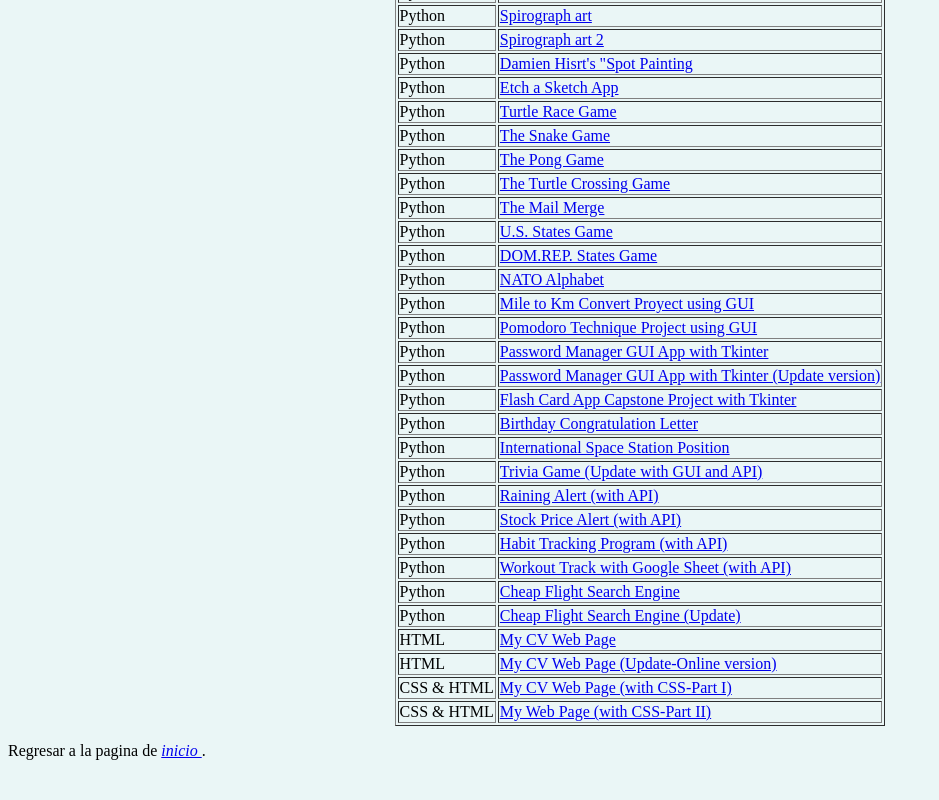
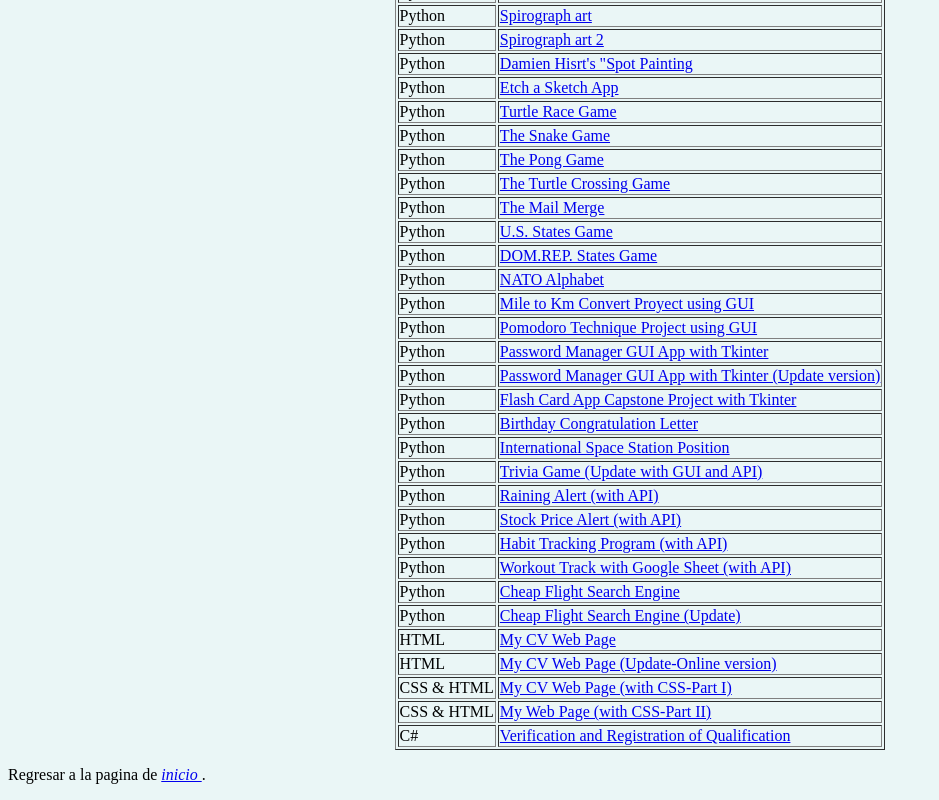
Before and after one commit to JfriasRD/cv, a plain HTML site: page python_project.html in a window 1280 px wide. Shown: the part 657-1457 px from the top of the page, without its empty margins (0-939 px from the left). Before the commit the page ends 1433 px from the top, so only its background shows below. Drawn offline with Linux system fonts and the light colour scheme.

Commit message:
python_project update

```diff
--- a/python_project.html
+++ b/python_project.html
@@ -219,6 +219,10 @@
                     <td>CSS & HTML</td>
                     <td class="project"> <a href=https://www.linkedin.com/posts/joel-jose-frias-martinez-303890127_100daysofcode-python-development-activity-6969786019327975424-sN3Q?utm_source=share&utm_medium=member_desktop>My Web Page (with CSS-Part II)</a> </td>
                 </tr>
+                <tr>
+                    <td>C#</td>
+                    <td class="project"> <a href=https://www.linkedin.com/posts/joel-jose-frias-martinez-303890127_tecnologaeda-itla-activity-6972240950467166208-cHa6?utm_source=share&utm_medium=member_desktop> Verification and Registration of Qualification</a> </td>
+                </tr>
             </tbody>
         </table>
         <p> Regresar a la pagina de <a href="index.html"> <em> inicio </em></a>.</p>
```
